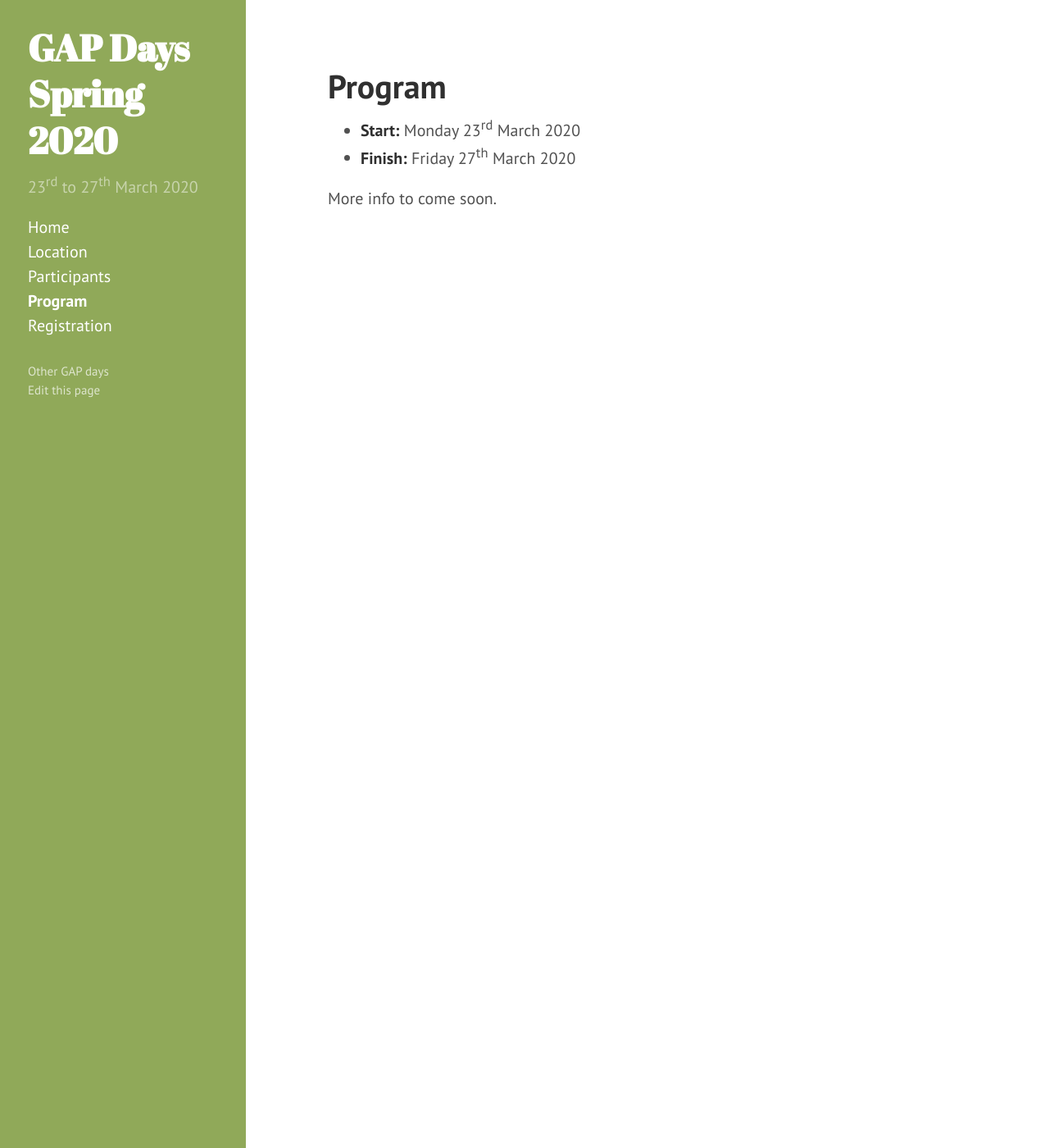
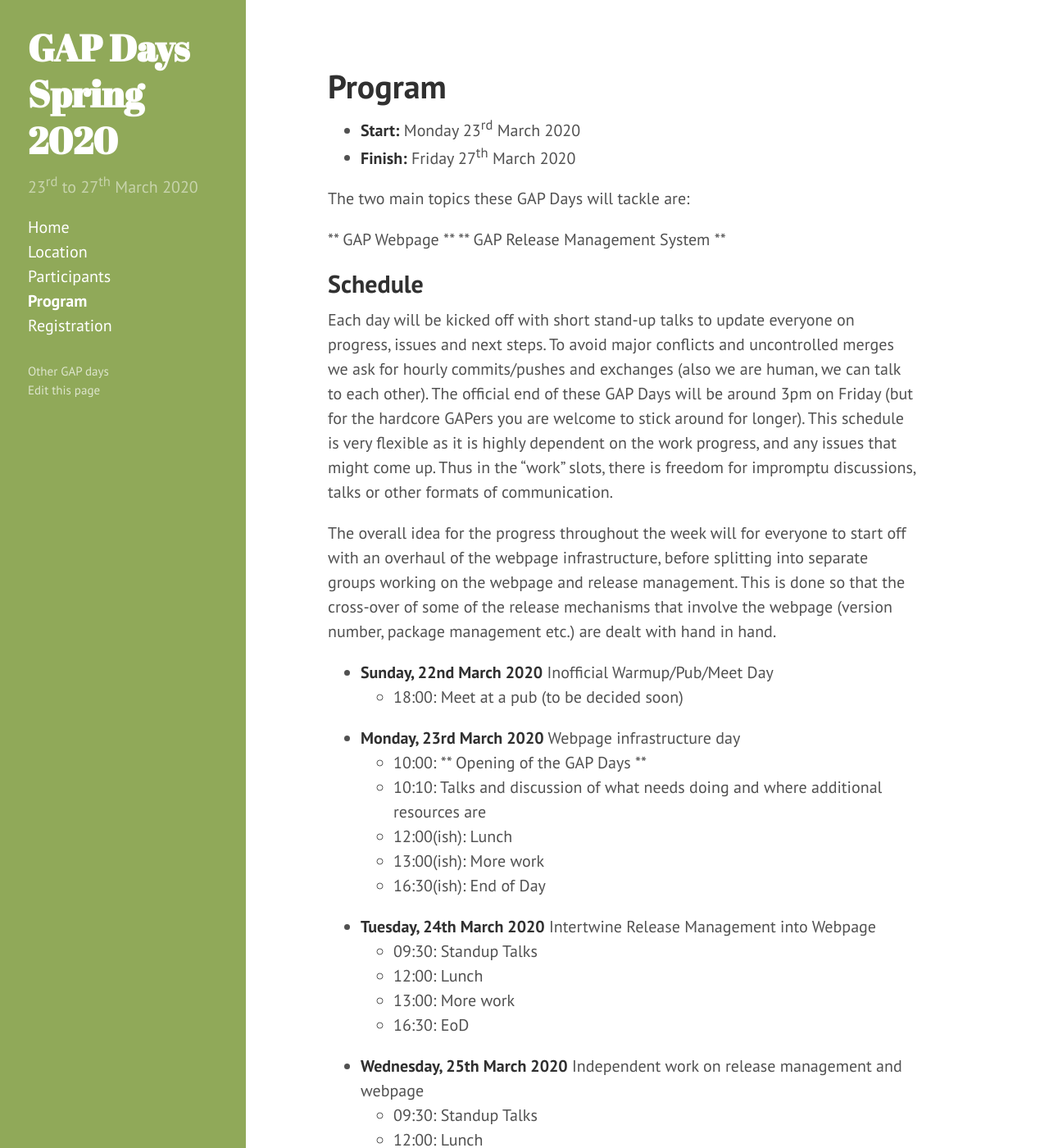
Before and after one commit to gapdays/gapdays2020-spring, a Jekyll site: the page built from program.md, in a window 1280 px wide and 1400 px high. Shown: the whole window at 82% size. Built offline with Jekyll 4.4.1, drawn with Linux system fonts in a browser that asks for light colours; some of the changed text lies outside the part shown.

Commit message:
program added

```diff
--- a/program.md
+++ b/program.md
@@ -6,78 +6,57 @@ title: Program
 * __Start:__ Monday 23<sup>rd</sup> March 2020
 * __Finish:__ Friday 27<sup>th</sup> March 2020
 
-More info to come soon.
+The two main topics these GAP Days will tackle are:
 
-<!--
+** GAP Webpage **
+** GAP Release Management System **
 
-### Organisational notepad for the GAP Days
+<!-- Please note the resources that need to be obtained **BEFORE** the workshop [in this HACKMD note]( ).
+This note will also be updated as the workshop nears with more information and details about the various work packages.
+-->
 
-[Link to the HackMD for GAP Days Spring
-2019](https://hackmd.io/9ctY1jNaTiOm2-eUUQOjlw).  In this notepad, we invite you
-to share organisational information, and details about what you want to work
-on/have worked on during the GAP Days.
+## Schedule
+Each day will be kicked off with short stand-up talks to update everyone on progress, issues and next steps.
+To avoid major conflicts and uncontrolled merges we ask for hourly commits/pushes and exchanges (also we are human, we can talk to each other).
+The official end of these GAP Days will be around 3pm on Friday (but for the hardcore GAPers you are welcome to stick around for longer).
+This schedule is very flexible as it is highly dependent on the work progress, and any issues that might come up.
+Thus in the "work" slots, there is freedom for impromptu discussions, talks or other formats of communication.
 
+The overall idea for the progress throughout the week will for everyone to start off with an overhaul of the webpage infrastructure, before splitting into separate groups working on the webpage and release management.
+This is done so that the cross-over of some of the release mechanisms that involve the webpage (version number, package management etc.) are dealt with hand in hand.
 
-## Detailed schedule
+- **Sunday, 22nd March 2020** Inofficial Warmup/Pub/Meet Day
+  - 18:00: Meet at a pub (to be decided soon)
 
-We will open with a meeting at 10am on Monday to coordinate plans for the week,
-and follow a pattern of "Standups" each day at around 9am and 4:30pm, to
-communicate what we plan to work on, and what we have worked on, respectively.
-We will close the meeting at around 3pm on Friday.
+- **Monday, 23rd March 2020** Webpage infrastructure day
+  - 10:00: ** Opening of the GAP Days **
+  - 10:10: Talks and discussion of what needs doing and where additional resources are
+  - 12:00(ish): Lunch
+  - 13:00(ish): More work
+  - 16:30(ish): End of Day
 
-- **Monday** (Room 5.09/5.10 in Von-Seckendorff-Platz 1)
-  - 10:00: **Opening of the GAP Days**
-  - 12:00 (ish): Lunch *(in the [Mensa](https://www.studentenwerk-halle.de/mensen-cafebars/mensen-in-halle/heidemensa-mit-cafebar/))*
-  - 16:30: Stand-up meeting
-  - 18:30: Workshop dinner at [House of India](https://house-of-india.de)
+- **Tuesday, 24th March 2020** Intertwine Release Management into Webpage
+  - 09:30: Standup Talks
+  - 12:00: Lunch
+  - 13:00: More work
+  - 16:30: EoD
 
-- **Tuesday** (Room 5.09/5.10 in Von-Seckendorff-Platz 1)
-  - 09:15: Stand-up meeting
-  - 10:00–10:30: Talk by Leonard Soicher:
-  <br />&nbsp;&nbsp;
-  *“<a href="{{ site.baseurl }}/abstracts/soicher">Exploiting graph symmetry in the computation of chromatic number</a>”*
-  - 11:55: [Group photo]({{ site.baseurl }}/images/group-photo-large.jpg)
-  - 12:00 (ish): Lunch *(in the [Mensa](https://www.studentenwerk-halle.de/mensen-cafebars/mensen-in-halle/heidemensa-mit-cafebar/))*
-  - 16:30: Stand-up meeting
+- **Wednesday, 25th March 2020** Independent work on release management and webpage
+  - 09:30: Standup Talks
+  - 12:00: Lunch
+  - 13:00: More work
+  - 16:30: EoD
 
-- **Wednesday** (Room 5.09/5.10 in Von-Seckendorff-Platz 1)
-  - 09:15: Stand-up meeting
-  - 10:00–10:30: Talk by Vincent Delecroix:
-  <br />&nbsp;&nbsp;
-  *“<a href="{{ site.baseurl }}/abstracts/delecroix">Galois group of polynomials</a>”*
-  - 12:00 (ish): Lunch *(in the [Mensa](https://www.studentenwerk-halle.de/mensen-cafebars/mensen-in-halle/heidemensa-mit-cafebar/))*
-  - 16:30: Stand-up meeting
+- **Thursday, 26th March 2020** Independent work on release management and webpage
+  - 09:30: Standup Talks
+  - 12:00: Lunch
+  - 13:00: Discussion of issues that need a decision
+  - 16:00: Standup talks from anyone who has an unfinished work packages
+  - 16:30: EoD
 
-- **Thursday** (Room 5.09/5.10 in Von-Seckendorff-Platz 1)
-  - 09:15: Stand-up meeting
-  - 10:00: Discussion about managing issues/PRs on `gap-system/gap`
-  - 11:00: Discussion about GAP infrastructure for
-           website &amp; hosting
-  - 12:00 (ish): Lunch *(in the [Mensa](https://www.studentenwerk-halle.de/mensen-cafebars/mensen-in-halle/heidemensa-mit-cafebar/))*
-  - 14:00: Talk by Sergio Siccha (Room 1.02)
-  - 15:00: Discussion led by Chris Jefferson about BacktrackKit
-  - 16:30: Stand-up meeting
-
-- **Friday** (Room 5.09/5.10 in Von-Seckendorff-Platz 1)
-  - 09:15: Stand-up meeting
-  - 10:00–10:30: Opportunity for spontaneous short talk(s)
-  - 12:00 (ish): Lunch *(in the [Mensa](https://www.studentenwerk-halle.de/mensen-cafebars/mensen-in-halle/heidemensa-mit-cafebar))*
-  - 15:00: **Close of the GAP Days**
-
-
-## Topics and projects
-
-The overarching theme of this GAP Days will be GAP's infrastructure for
-computing with permutation groups, such as orbit and stabiliser algorithms, base
-and strong generating sets, partition backtrack for stabiliser, normaliser, and
-canonical images, chief series, Sylow subgroups, Schur multipliers and
-cohomology, and recognition methods for permutation groups.  If you have any
-queries or suggestions, then please do not hesitate to contact the organisers.
-
-1. __Overview of existing permutation group code in GAP__
-
-2. __Partition backtrack methods in the GAP library__
-
-3. __Recognition methods for large base groups__
-
--->
+- **Friday, 27th March 2020** Discussion of release of work
+  - 09:30: Discuss timeline or release/merge/integrate the work achieved
+  - 11:00: Work on unfinished work packages
+  - 12:00: Lunch
+  - 13:00: Release?
+  - 15:00: **End of GAP Days Spring 2020**
```
